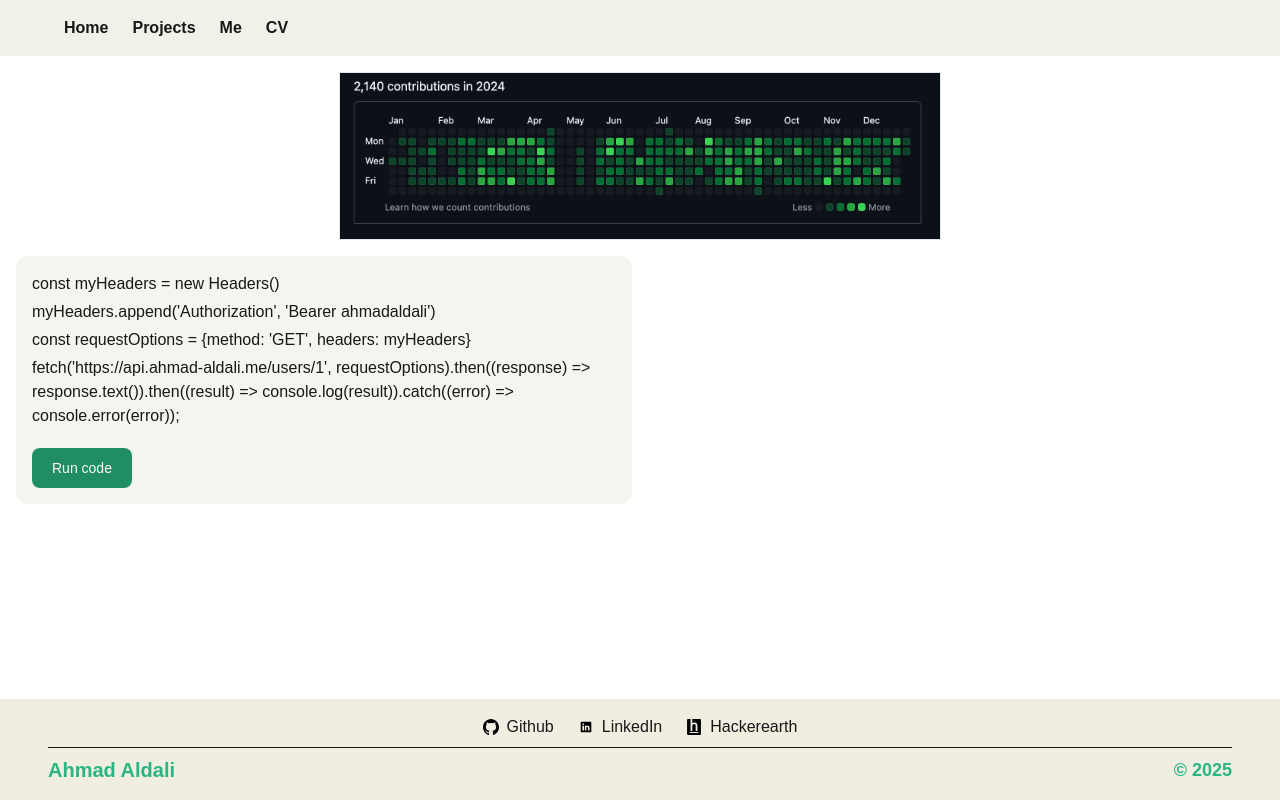
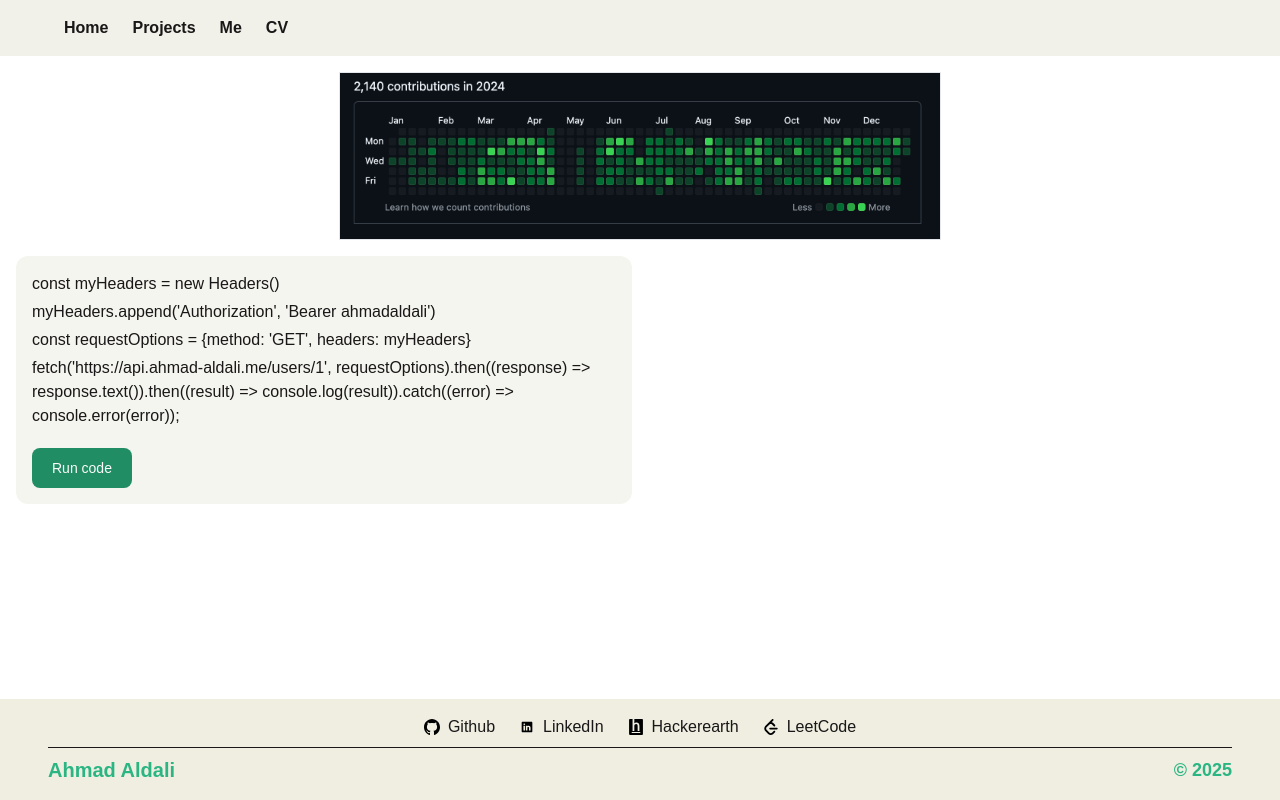
Before and after one commit to ahmadaldali/ahmadaldali-website, a Next.js app: page /me in a window 1280 px wide. Built offline with nearby package versions, Linux system fonts and the light colour scheme.

Commit message:
update footer

```diff
--- a/src/components/accounts/AccountLinks.tsx
+++ b/src/components/accounts/AccountLinks.tsx
@@ -48,6 +48,21 @@ export default function AccountLinks() {
         />
         Hackerearth
       </a>
+      <a
+        className="flex items-center gap-2 hover:underline hover:underline-offset-4"
+        href="https://leetcode.com/u/ahmadaldali/"
+        target="_blank"
+        rel="noopener noreferrer"
+      >
+        <Image
+          aria-hidden
+          src="/svg/leetcode.svg"
+          alt="leetcode icon"
+          width={16}
+          height={16}
+        />
+        LeetCode
+      </a>
     </section>
   );
 }
--- a/src/components/me-page/InfoQueryResultCard.tsx
+++ b/src/components/me-page/InfoQueryResultCard.tsx
@@ -13,7 +13,7 @@ export default function InfoQueryResultCard() {
           </thead>
           <tbody className="text-center">
             <tr>
-              <td>+4 years</td>
+              <td>+5 years</td>
               <td>Laravel, Javascript, Svelte, VueJs, REST Apis</td>
             </tr>
           </tbody>
```
Also changed, not shown: public/svg/leetcode.svg (added).
